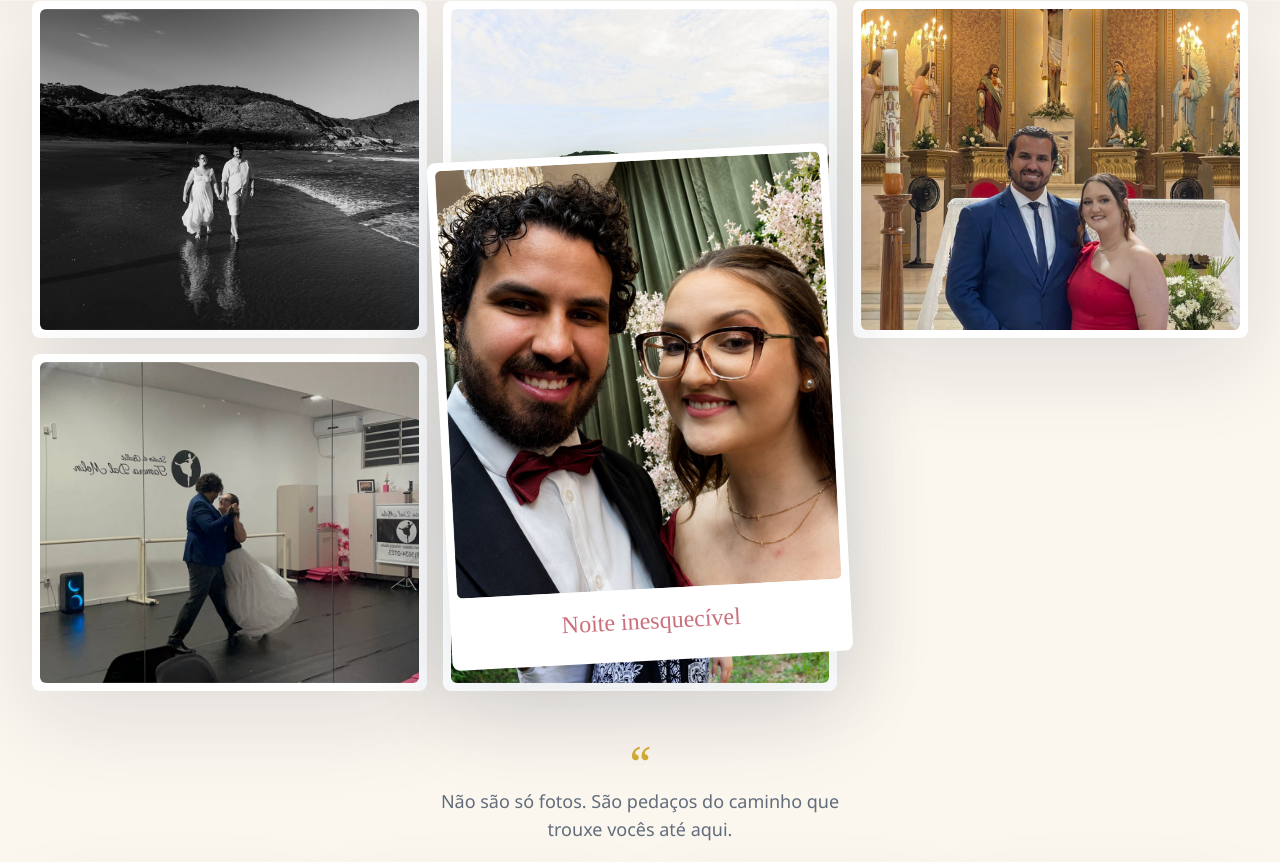
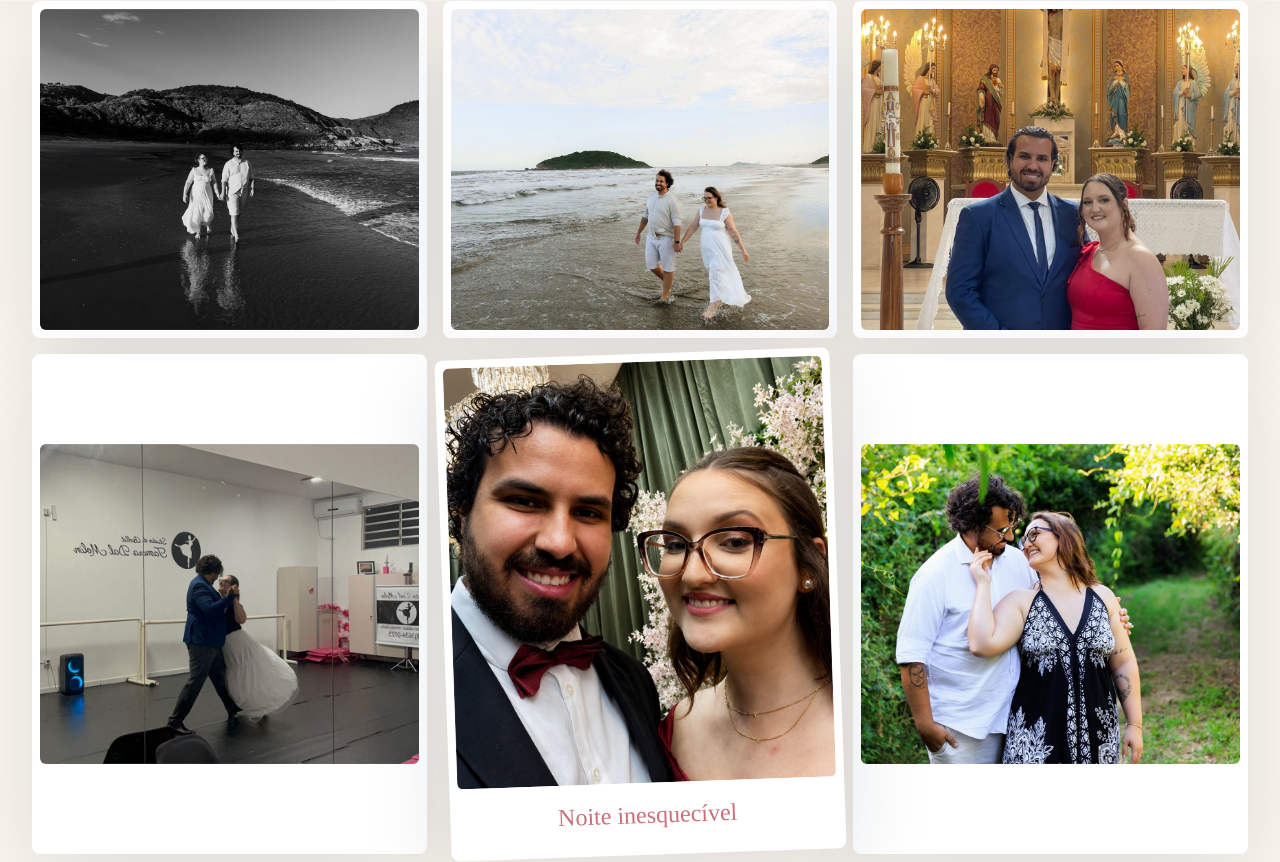
Before and after one commit to mateusrampi8-bot/fabio-mariana-casamento, a Next.js app: page /fotos-casal in a window 1280 px wide. Shown: the part 1048-1910 px from the top of the page. Built offline with nearby package versions, Linux system fonts and the light colour scheme.

Commit message:
Fix couple photo collage overlap

```diff
--- a/app/fotos-casal/page.tsx
+++ b/app/fotos-casal/page.tsx
@@ -206,7 +206,7 @@ export default function FotosCasal() {
                 onClick={() => setSelectedPhoto(photo)}
                 aria-label="Abrir foto do casal"
                 className={`overflow-hidden rounded-lg bg-white p-2 shadow-soft transition hover:scale-[1.012] ${
-                  index === 4 ? "md:absolute md:left-1/2 md:top-1/2 md:z-10 md:w-[33%] md:-translate-x-1/2 md:-translate-y-[38%] md:rotate-[-3deg]" : ""
+                  index === 4 ? "md:rotate-[-2deg]" : ""
                 }`}
               >
                 <img
```
